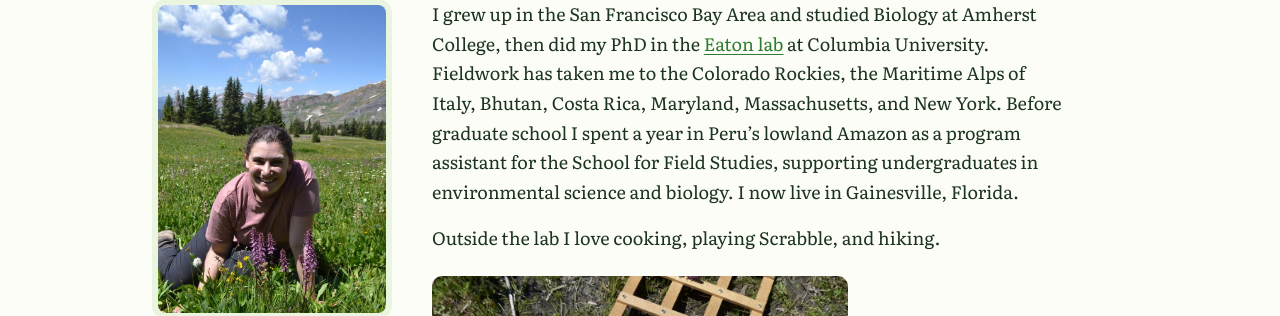
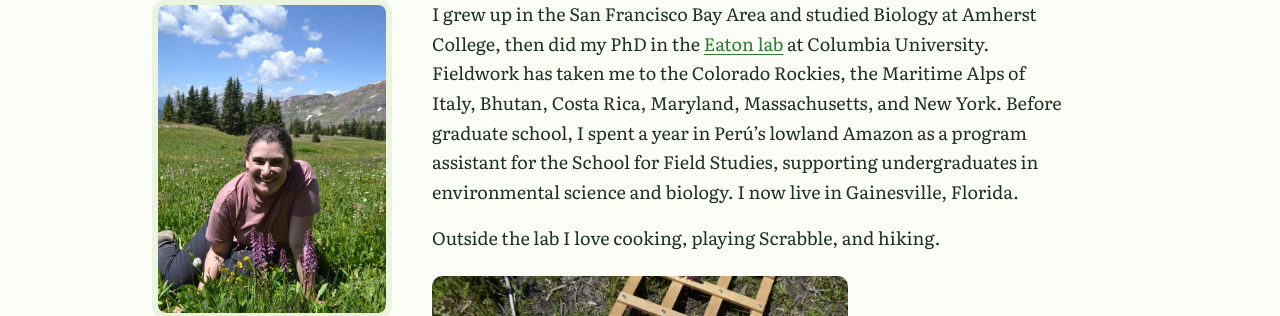
Before and after one commit to cohen-r/cohen-r.github.io, a Jekyll site: the page built from index.html, in a window 1280 px wide and 900 px high, scrolled down 3420 px. Shown: the part 230-546 px from the top of the window. Built offline with Jekyll 4.4.1, drawn with Linux system fonts in a browser that asks for light colours; some of the changed text lies outside the part shown.

Commit message:
Update index.html

```diff
--- a/index.html
+++ b/index.html
@@ -88,7 +88,7 @@
   <div class="about-grid">
     <img class="portrait" src="{{ '/assets/img/portrait.jpg' | relative_url }}" alt="Rachel Cohen smiling in a wildflower meadow with mountains behind her" width="724" height="1086" loading="lazy">
     <div class="prose">
-      <p>I grew up in the San Francisco Bay Area and studied Biology at Amherst College, then did my PhD in the <a href="https://eaton-lab.org/">Eaton lab</a> at Columbia University. Fieldwork has taken me to the Colorado Rockies, the Maritime Alps of Italy, Bhutan, Costa Rica, Maryland, Massachusetts, and New York. Before graduate school I spent a year in Peru’s lowland Amazon as a program assistant for the School for Field Studies, supporting undergraduates in environmental science and biology. I now live in Gainesville, Florida.</p>
+      <p>I grew up in the San Francisco Bay Area and studied Biology at Amherst College, then did my PhD in the <a href="https://eaton-lab.org/">Eaton lab</a> at Columbia University. Fieldwork has taken me to the Colorado Rockies, the Maritime Alps of Italy, Bhutan, Costa Rica, Maryland, Massachusetts, and New York. Before graduate school, I spent a year in Perú’s lowland Amazon as a program assistant for the School for Field Studies, supporting undergraduates in environmental science and biology. I now live in Gainesville, Florida.</p>
       <p>Outside the lab I love cooking, playing Scrabble, and hiking.</p>
       <div class="field-photos single">
         <figure>
```
Also changed, not shown: other parts of index.html (+1 -1 lines).
